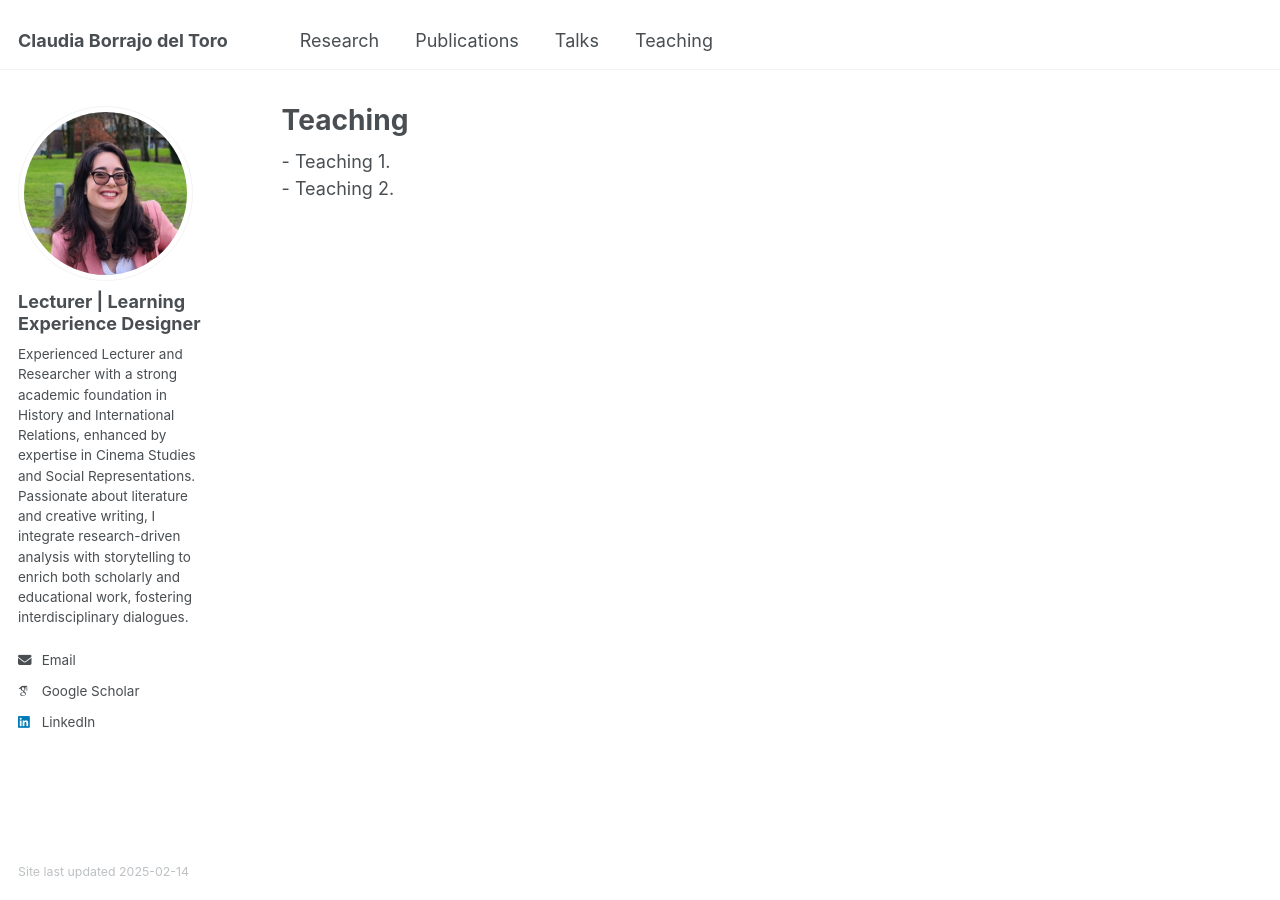
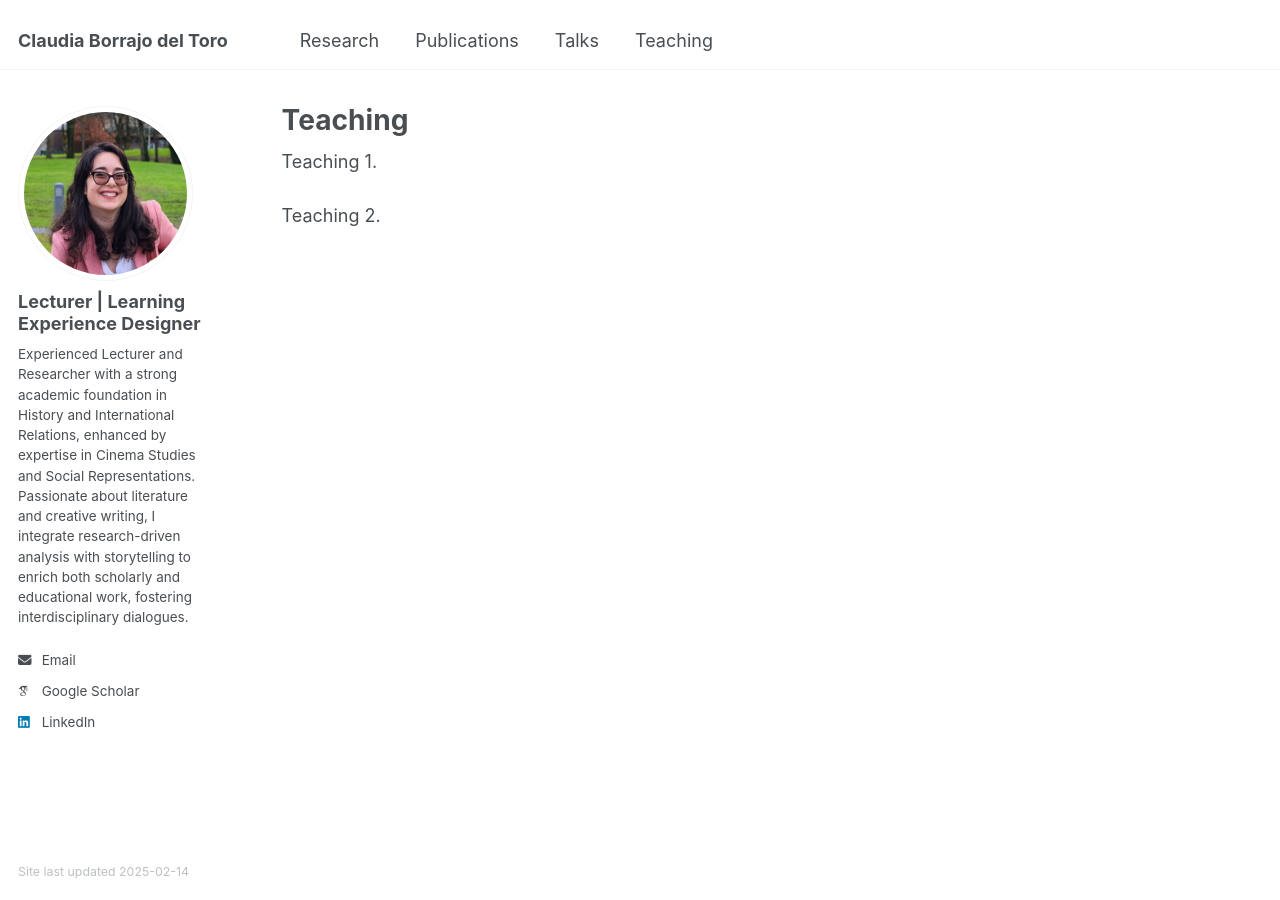
Before and after one commit to claudiabt/claudiabt.github.io, a Jekyll site: the page built from _pages/teaching.html, in a window 1280 px wide. Built offline with Jekyll 4.4.1, drawn with Linux system fonts in a browser that asks for light colours; some web fonts are replaced.

```diff
--- a/_pages/teaching.html
+++ b/_pages/teaching.html
@@ -7,9 +7,10 @@ author_profile: true
 
 {% include base_path %}
 
-- Teaching 1.
+Teaching 1.
 <br>
-- Teaching 2.
+<br>
+Teaching 2.
 
 {% for post in site.teaching reversed %}
   {% include archive-single.html %}
```
